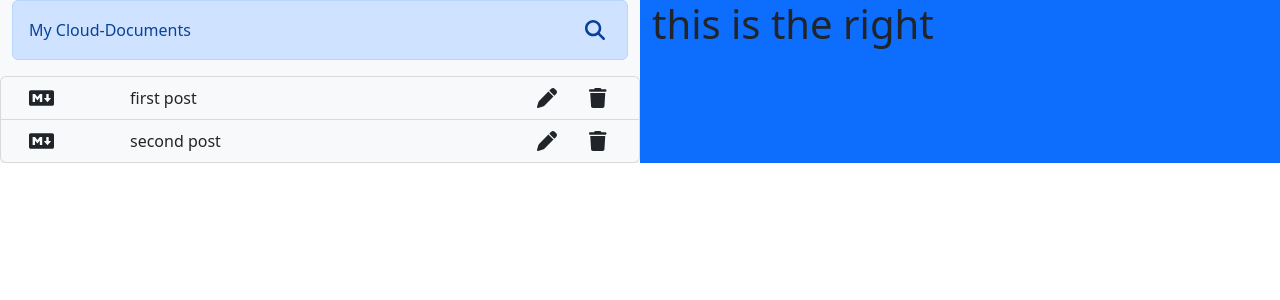
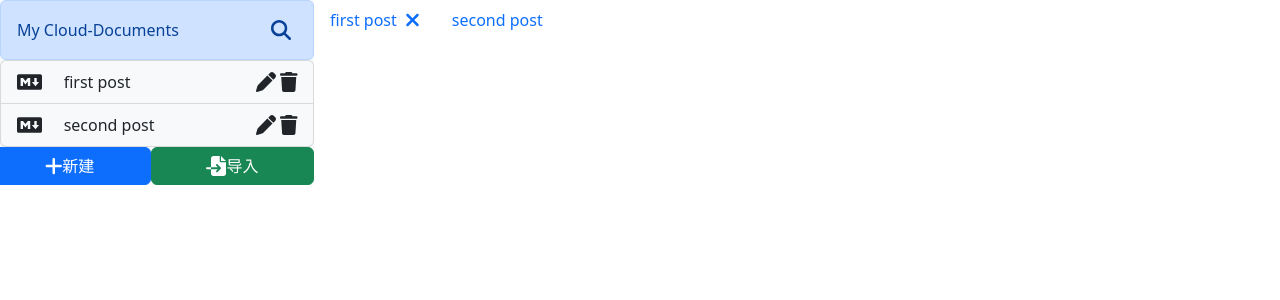
Before and after one commit to fengjw9811/markdown-editor, a React (Create React App) app: page / in a window 1280 px wide. Shown: the top 300 px of the page. Built offline with nearby package versions, Linux system fonts and the light colour scheme.

Commit message:
feat: 文件列表

```diff
--- a/package.json
+++ b/package.json
@@ -12,6 +12,8 @@
     "@testing-library/react": "^13.3.0",
     "@testing-library/user-event": "^13.5.0",
     "bootstrap": "^5.2.0",
+    "classnames": "^2.3.1",
+    "node-sass": "^7.0.1",
     "react": "^18.2.0",
     "react-dom": "^18.2.0",
     "react-scripts": "5.0.1",
--- a/src/App.js
+++ b/src/App.js
@@ -1,31 +1,45 @@
 import React from 'react';
+import {faPlus, faFileImport} from '@fortawesome/free-solid-svg-icons';
 import FileSearch from './components/FileSearch';
 import FileList from './components/FileList';
+import BottomBtn from './components/BottomBtn.js';
+import TabList from './components/TabList';
 import defaultFiles from './utils/defaultFiles';
 import './App.css';
 import 'bootstrap/dist/css/bootstrap.min.css';
 
 const App = () => {
+  // FileSearch的函数
   const onFileSearch = (value) => {
     console.log(value);
   };
 
+  // FileList的函数
   const onFileClick = (id) => {
+    console.log('file', id);
+  };
+
+  const onSaveEdit = (id, newValue) => {
+    console.log(id, newValue);
+  };
+
+  const onFileDelete = (id) => {
+    console.log('delete', id);
+  };
+
+  // TabList的函数
+  const onTabClick = (id) => {
     console.log(id);
   };
 
-  const onSaveEdit = (id) => {
-    console.log(id);
-  };
-
-  const onFileDelete = (id) => {
-    console.log(id);
+  const onCloseTab = (id) => {
+    console.log('close', id);
   };
 
   return (
-    <div className="App container-fluid">
-      <div className='row'>
-        <div className='col bg-light left-panel'>
+    <div className="App container-fluid px-0">
+      <div className='row row-cols-2'>
+        <div className='col-3 bg-light left-panel pe-0'>
           <FileSearch title="My Cloud-Documents" onFileSearch={onFileSearch}/>
           <FileList
             files={defaultFiles}
@@ -33,9 +47,23 @@ const App = () => {
             onFileDelete={onFileDelete}
             onSaveEdit={onSaveEdit}
           />
+          <div className="row me-0">
+            <div className='col d-grid g-0'>
+              <BottomBtn text='新建' color='btn-primary' icon={faPlus} />
+            </div>
+            <div className='col d-grid g-0'>
+              <BottomBtn text='导入' color='btn-success' icon={faFileImport} />
+            </div>
+          </div>
         </div>
-        <div className='col bg-primary right-panel'>
-          <h1>this is the right</h1>
+        <div className='col-9 right-panel g-0'>
+          <TabList
+            files={defaultFiles}
+            activeId={1}
+            unsaveIds={[1, 2]}
+            onTabClick={onTabClick}
+            onCloseTab={onCloseTab}
+          />
         </div>
       </div>
     </div>
--- /dev/null
+++ b/src/components/BottomBtn.js/index.js
@@ -0,0 +1,32 @@
+import {FontAwesomeIcon} from '@fortawesome/react-fontawesome';
+import PropsTypes from 'prop-types';
+
+const BottomBtn = (props) => {
+  const {text, color, icon, onBtnClick} = props;
+  return (
+    <button
+      type='button'
+      className={`btn btn-block no-border ${color}`}
+      onClick={onBtnClick}
+    >
+      <FontAwesomeIcon
+        size='lg'
+        icon={icon}
+      />
+      {text}
+    </button>
+  );
+};
+
+BottomBtn.propsType = {
+  text: PropsTypes.string,
+  color: PropsTypes.string,
+  icon: PropsTypes.element.isRequired,
+  onBtnClick: PropsTypes.func,
+};
+
+BottomBtn.defaultProps = {
+  text: '新建',
+};
+
+export default BottomBtn;
--- a/src/components/FileList/index.jsx
+++ b/src/components/FileList/index.jsx
@@ -1,29 +1,70 @@
-import {useState, useEffect, useRef} from 'react';
+import {useState, useEffect} from 'react';
 import {FontAwesomeIcon} from '@fortawesome/react-fontawesome';
-import {faPen, faTrash} from '@fortawesome/free-solid-svg-icons';
+import {faPen, faTrash, faXmark} from '@fortawesome/free-solid-svg-icons';
 import {faMarkdown} from '@fortawesome/free-brands-svg-icons';
 import PropTypes from 'prop-types';
+import useKeyPress from '../../hooks/useKeyPress';
 
 const FileList = (props) => {
   const {files, onFileClick, onSaveEdit, onFileDelete} = props;
-  const [editStatus, setEditStatus] = useState(false);
+  const [editStatus, setEditStatus] = useState(0);
   const [value, setValue] = useState('');
+  const enterPressed = useKeyPress(13);
+  const escPressed = useKeyPress(27);
+  const closeSearch = () => {
+    setEditStatus(0);
+    setValue('');
+  };
+
+  useEffect(() => {
+    if (enterPressed && editStatus) {
+      const editItem = files.find((file) => file.id === editStatus);
+      onSaveEdit(editItem.id, value);
+      setEditStatus(0);
+      setValue('');
+    }
+    if (escPressed && editStatus) {
+      closeSearch();
+    }
+  });
+
   return (
     <ul className='list-group list-ground-flush file-list'>
       {
         files.map((file) => (
           <li
-            className='list-group-item bg-light row
+            className='list-group-item bg-light
             d-flex align-items-center file-item'
             key={file.id}>
+            {
+              file.id === editStatus ? (
+                <>
+                  <div className='col-10'>
+                    <input
+                      className='form-control'
+                      value={value}
+                      onChange={(e) => setValue(e.target.value)}
+                    />
+                  </div>
+                  <button
+                    type='button'
+                    className='icon-button col-2'
+                    onClick={closeSearch}
+                  >
+                    <FontAwesomeIcon icon={faXmark} size="lg" />
+                  </button>
+                </>
+              ) : (
+                <>
                   <span className='col-2'>
                     <FontAwesomeIcon icon={faMarkdown} size='lg' />
                   </span>
-            <span className='col-8 c-link' onClick={() =>onFileClick(file.id)}>
+                  <span className='col-8 c-link'
+                    onClick={() => onFileClick(file.id)}>
                     {file.title}
                   </span>
                   <button className='icon-button col-1' onClick={() => {
-              onSaveEdit(file.id); setValue(file.title);
+                    setEditStatus(file.id); setValue(file.title);
                   }}>
                     <FontAwesomeIcon title='编辑' icon={faPen} size='lg' />
                   </button>
@@ -32,6 +73,9 @@ const FileList = (props) => {
                   }}>
                     <FontAwesomeIcon title='删除' icon={faTrash} size='lg' />
                   </button>
+                </>
+              )
+            }
           </li>
         ))
       }
--- a/src/components/FileSearch/index.jsx
+++ b/src/components/FileSearch/index.jsx
@@ -34,23 +34,9 @@ const FileSearch = (props) => {
   }, [inputActive]);
   return (
     <div className='alert alert-primary d-flex
-    justify-content-between align-items-center'>
+    justify-content-between align-items-center mb-0 mx-0'>
       {
-        !inputActive && (
-          <>
-            <span>{title}</span>
-            <button
-              type='button'
-              className='icon-button'
-              onClick={() => setInputActive(true)}>
-              {/* <img src={searchSVG} width="25px"/> */}
-              <FontAwesomeIcon icon={faMagnifyingGlass} title="搜索" size='lg'/>
-            </button>
-          </>
-        )
-      }
-      {
-        inputActive && (
+        inputActive ? (
           <>
             <input
               className='form-control'
@@ -63,6 +49,16 @@ const FileSearch = (props) => {
               className='icon-button'
               onClick={closeSearch}>
               <FontAwesomeIcon icon={faXmark} size="lg" />
+            </button>
+          </>
+        ) : (
+          <>
+            <span>{title}</span>
+            <button
+              type='button'
+              className='icon-button'
+              onClick={() => setInputActive(true)}>
+              <FontAwesomeIcon icon={faMagnifyingGlass} title="搜索" size='lg'/>
             </button>
           </>
         )
--- /dev/null
+++ b/src/components/TabList/index.js
@@ -0,0 +1,65 @@
+import PropsType from 'prop-types';
+import classNames from 'classnames';
+import {FontAwesomeIcon} from '@fortawesome/react-fontawesome';
+import {faXmark} from '@fortawesome/free-solid-svg-icons';
+import './style.scss';
+
+const TabList = (props) => {
+  const {files, activeId, unsaveIds, onTabClick, onCloseTab} = props;
+  return (
+    <ul className='nav nav-pills tablist-component'>
+      {
+        files.map((file) => {
+          const withUnsavedMark = unsaveIds.includes(file.id);
+          {/* const fClassname = classNames({
+            'nav-link': true,
+            'active': file.id === activeId,
+          }); */}
+          return (
+            <li className='' key={ file.id }>
+              <a
+                href="#"
+                className='nav-link'
+                onClick={() => onTabClick(file.id)}
+              >
+                {file.title}
+                {
+                  withUnsavedMark === file.id ? (
+                    <span className='rounded-circle ms-2 unsaved-icon' />
+                  ) : (
+                    activeId === file.id ? (
+                      <span className='ms-2' onClick={
+                        (e) => {
+                          e.stopPropagation(); onCloseTab(file.id);
+                        }
+                      }>
+                        <FontAwesomeIcon icon={faXmark} size='lg' />
+                      </span>
+                    ) : null
+                  )
+                }
+              </a>
+            </li>
+          );
+        })
+      }
+    </ul>
+  );
+};
+
+TabList.propTypes = {
+  files: PropsType.array,
+  activeId: PropsType.number,
+  unsaveIds: PropsType.array,
+  onTabClick: PropsType.func,
+  onCloseTab: PropsType.func,
+};
+
+TabList.defaultProps = {
+  unsaveIds: [],
+};
+
+TabList.defaultProps = {
+};
+
+export default TabList;
--- /dev/null
+++ b/src/components/TabList/style.scss
@@ -0,0 +1,6 @@
+.unsaved-icon {
+  display: inline-block;
+  background-color: #d9534f;
+  width: 11px;
+  height: 11px;
+}
```
Lines whose indentation alone changed are shown as unchanged.
